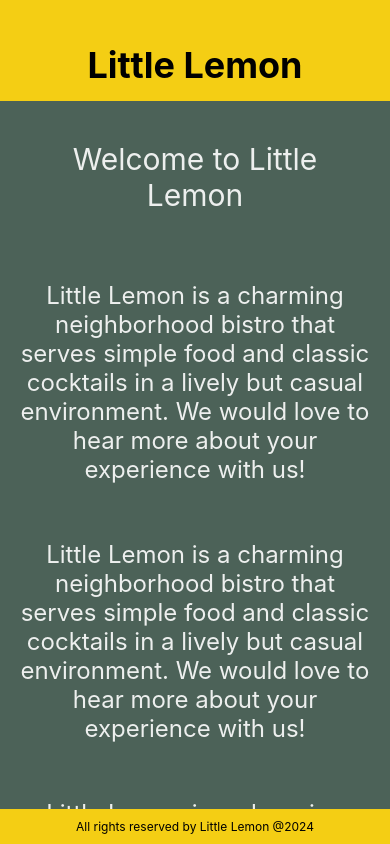
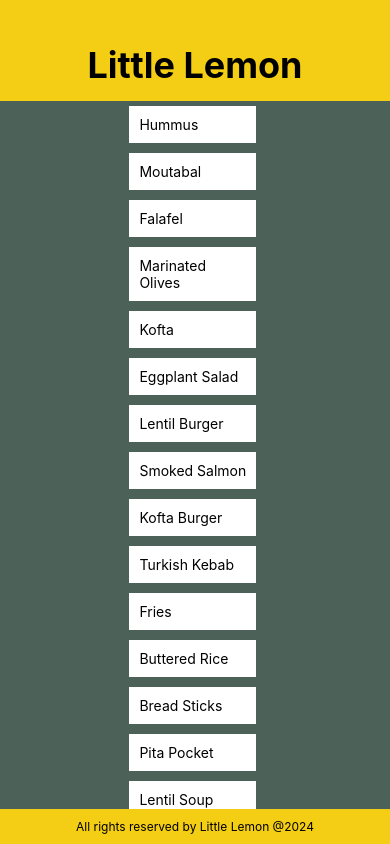
Before and after one commit to ravraw/meta_react_native, a React Native app: screen / in a window 390 px wide. Built offline with nearby package versions, Linux system fonts and the light colour scheme.

Commit message:
Replaced ScrollView with FlatList

```diff
--- a/App.js
+++ b/App.js
@@ -4,14 +4,14 @@ import { StyleSheet, View, Text, SafeAreaView } from "react-native";
 import Header from "./components/Header";
 import Footer from "./components/Footer";
 import WelcomeScreen from "./screens/WelcomeScreen";
-import MenuItems from "./components/MenuItems";
+import MenuItemsList from "./components/MenuItemsList";
 
 const App = () => {
   return (
     <SafeAreaView style={styles.container}>
       <Header />
-      <WelcomeScreen />
-      {/* <MenuItems /> */}
+      {/* <WelcomeScreen /> */}
+      <MenuItemsList />
       <Footer />
       {/* <StatusBar style="auto" /> */}
     </SafeAreaView>
--- /dev/null
+++ b/components/MenuItem.js
@@ -0,0 +1,22 @@
+import React from "react";
+import { Text, StyleSheet, View } from "react-native";
+
+const MenuItem = ({ name }) => {
+  return (
+    <View style={styles.container}>
+      <Text>{name}</Text>
+    </View>
+  );
+};
+
+const styles = StyleSheet.create({
+  container: {
+    flex: 1,
+    width: "90%",
+    padding: 10,
+    margin: 5,
+    backgroundColor: "#fff",
+  },
+});
+
+export default MenuItem;
--- a/components/MenuItems.js
+++ /dev/null
@@ -1,36 +0,0 @@
-import React from "react";
-
-import { View, Text, ScrollView, StyleSheet } from "react-native";
-
-const menuItemsToDisplay = [
-  "Hummus \n Moutabal \n Falafel \n Marinated Olives \n Kofta \n Eggplant Salad \n Lentil Burger \n Smoked Salmon \n Kofta Burger \n Turkish Kebab \n Fries \n Buttered Rice \n Bread Sticks \n Pita Pocket \n Lentil Soup \n Greek Salad \n Rice Pilaf \n Baklava \n Tartufo \n Tiramisu \n Panna Cotta",
-];
-
-const MenuItems = () => {
-  return (
-    <ScrollView indicatorStyle="white" style={styles.scrollView}>
-      <Text style={styles.subheading}>View Menu</Text>
-      <Text style={styles.menuItem}>{menuItemsToDisplay[0]}</Text>
-    </ScrollView>
-  );
-};
-
-const styles = StyleSheet.create({
-  scrollView: {
-    flex: 1,
-    paddingHorizontal: 40,
-    paddingVertical: 40,
-    backgroundColor: "black",
-  },
-  subheading: {
-    color: "white",
-    fontSize: 40,
-    flexWrap: "wrap",
-  },
-  menuItem: {
-    color: "#F4CE14",
-    fontSize: 36,
-  },
-});
-
-export default MenuItems;
--- /dev/null
+++ b/components/MenuItemsList.js
@@ -0,0 +1,59 @@
+import React from "react";
+
+import { View, StyleSheet, FlatList } from "react-native";
+import MenuItem from "./MenuItem";
+
+const menuItemsToDisplay = [
+  { name: "Hummus", id: "1A" },
+  { name: "Moutabal", id: "2B" },
+  { name: "Falafel", id: "3C" },
+  { name: "Marinated Olives", id: "4D" },
+  { name: "Kofta", id: "5E" },
+  { name: "Eggplant Salad", id: "6F" },
+  { name: "Lentil Burger", id: "7G" },
+  { name: "Smoked Salmon", id: "8H" },
+  { name: "Kofta Burger", id: "9I" },
+  { name: "Turkish Kebab", id: "10J" },
+  { name: "Fries", id: "11K" },
+  { name: "Buttered Rice", id: "12L" },
+  { name: "Bread Sticks", id: "13M" },
+  { name: "Pita Pocket", id: "14N" },
+  { name: "Lentil Soup", id: "15O" },
+  { name: "Greek Salad", id: "16Q" },
+  { name: "Rice Pilaf", id: "17R" },
+  { name: "Baklava", id: "18S" },
+  { name: "Tartufo", id: "19T" },
+  { name: "Tartufo", id: "20U" },
+  { name: "Tiramisu", id: "21V" },
+  { name: "Panna Cotta", id: "22W" },
+];
+
+const renderItem = ({ item }) => <MenuItem name={item.name} />;
+const keyExtractor = (item) => item.id;
+
+const MenuItemsList = () => (
+  <View style={styles.container}>
+    <FlatList
+      data={menuItemsToDisplay}
+      renderItem={renderItem}
+      keyExtractor={keyExtractor}
+    />
+  </View>
+);
+
+const styles = StyleSheet.create({
+  container: {
+    flex: 1,
+  },
+  subheading: {
+    color: "white",
+    fontSize: 40,
+    flexWrap: "wrap",
+  },
+  menuItem: {
+    color: "#F4CE14",
+    fontSize: 36,
+  },
+});
+
+export default MenuItemsList;
```
